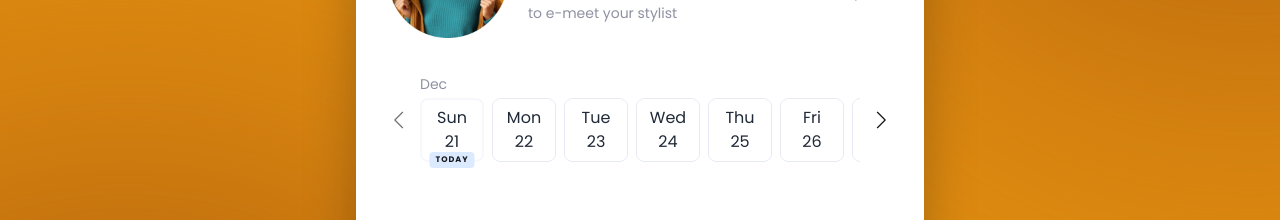
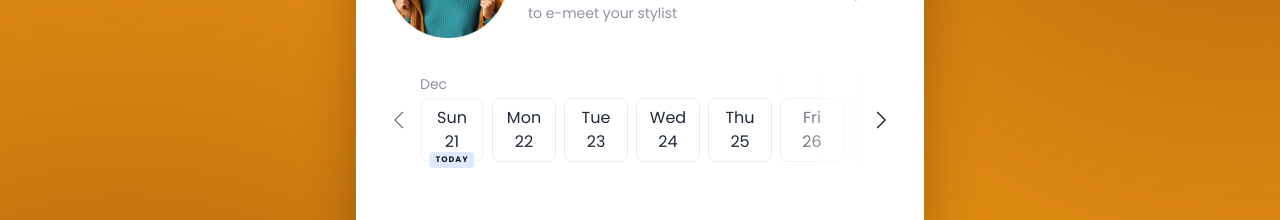
Before and after one commit to SerhiiKirik/title-6037, a Next.js app: page /en in a window 1280 px wide. Shown: the part 239-459 px from the top of the page. Built offline with nearby package versions, Linux system fonts and the light colour scheme; no server answers; a web font is replaced by a local one.

Commit message:
feat: add smooth fade effects for slider navigation buttons

```diff
--- a/src/shared/ui/slider/ui/slider.module.scss
+++ b/src/shared/ui/slider/ui/slider.module.scss
@@ -6,6 +6,40 @@
   position: relative;
   gap: $spacing-sm;
   width: 100%;
+}
+
+.smoothFadeRight,
+.smoothFadeLeft {
+  position: relative;
+
+  &::before,
+  &::after {
+    content: '';
+    position: absolute;
+    top: 0;
+    bottom: 0;
+    z-index: 2;
+    width: 100px;
+    pointer-events: none;
+  }
+}
+
+.smoothFadeRight {
+  &::after {
+    right: 24px;
+    background: linear-gradient(
+      270deg,
+      #ffffff 0%,
+      rgba(255, 255, 255, 0) 100%
+    );
+  }
+}
+
+.smoothFadeLeft {
+  &::before {
+    left: 24px;
+    background: linear-gradient(90deg, #ffffff 0%, rgba(255, 255, 255, 0) 100%);
+  }
 }
 
 .navButton {
--- a/src/shared/ui/slider/ui/slider.tsx
+++ b/src/shared/ui/slider/ui/slider.tsx
@@ -1,6 +1,7 @@
 'use client';
 
 import type { FC, ReactNode } from 'react';
+import cn from 'clsx';
 import { useSlider } from '@/shared/lib/hooks';
 import { ArrowIcon } from '@/shared/ui/icons/arrow';
 import styles from './slider.module.scss';
@@ -20,7 +21,12 @@ export const Slider: FC<Props> = ({ children, scrollAmount = 280 }) => {
   } = useSlider(scrollAmount);
 
   return (
-    <div className={styles.sliderWrapper}>
+    <div
+      className={cn(styles.sliderWrapper, {
+        [styles.smoothFadeRight]: canScrollRight,
+        [styles.smoothFadeLeft]: canScrollLeft,
+      })}
+    >
       <button
         type="button"
         onClick={scrollLeft}
```
